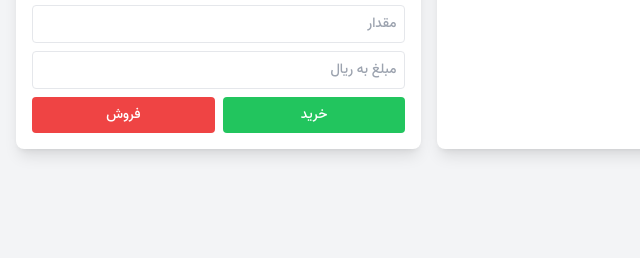
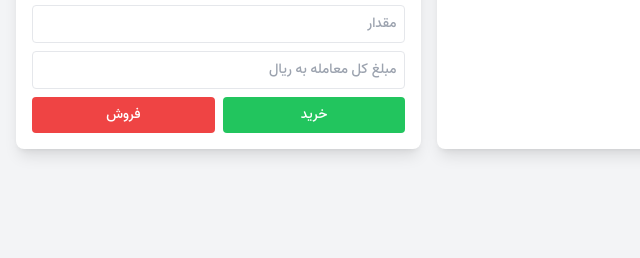
Before and after one commit to meladsharafi/OfflinePortfolioManager, a website with bundled scripts: page index.html in a window 1280 px wide. Shown: the part 178-436 px from the top of the page, 0-640 px from the left. Built offline with nearby package versions, Linux system fonts and the light colour scheme.

Commit message:
webMelat mofid portfolio  test OK

```diff
--- a/index.html
+++ b/index.html
@@ -45,7 +45,7 @@
             <option value="">انتخاب نماد</option>
           </select>
           <input type="number" id="transactionAmount" placeholder="مقدار" class="w-full p-2 text-sm border rounded">
-          <input type="number" id="transactionPrice" placeholder="مبلغ به ریال"
+          <input type="number" id="transactionPrice" placeholder="مبلغ کل معامله به ریال"
             class="w-full p-2 text-sm border rounded">
           <div class="flex gap-2">
             <button id="buyBtn"
```
